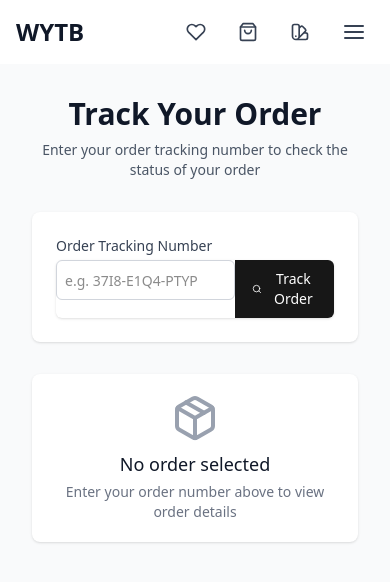
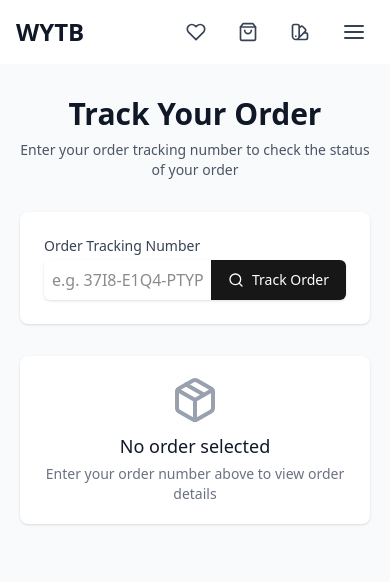
Before and after one commit to alexispartac/florarie-simona, a Next.js app: page /orders in a window 390 px wide. Shown: the top 582 px of the page. Built offline with nearby package versions, Linux system fonts and the light colour scheme.

Commit message:
change theme color switcher values and input dimension from tracking order

```diff
--- a/src/app/orders/layout.tsx
+++ b/src/app/orders/layout.tsx
@@ -7,7 +7,7 @@ export default function OrdersLayout({
 }) {
   return (
       <div className="min-h-screen bg-gray-50">
-        <div className="max-w-7xl mx-auto px-4 sm:px-6 lg:px-8 py-12 sm:py-16 md:py-20">
+        <div className="max-w-7xl mx-auto px-1 sm:px-6 lg:px-8 py-12 sm:py-16 md:py-20">
           {children}
         </div>
       </div>
--- a/src/app/orders/page.tsx
+++ b/src/app/orders/page.tsx
@@ -85,11 +85,10 @@ export default function OrderLookupPage() {
                                     Order Tracking Number
                                 </label>
                                 <div className="flex rounded-md shadow-sm">
-                                    <Input
+                                    <input
                                         type="text"
                                         name="trackingNumber"
                                         id="trackingNumber"
-                                        fullWidth
                                         value={trackingNumber}
                                         onChange={(e) => setTrackingNumber(e.target.value)}
                                         className="p-2 focus:ring-primary focus:border-primary flex-1 block w-full rounded-l-md sm:text-sm border-gray-300"
--- a/src/components/ThemeSwitcher.tsx
+++ b/src/components/ThemeSwitcher.tsx
@@ -10,12 +10,32 @@ const ThemeSwitcher = () => {
   const pathname = usePathname();
   const isHomepage = pathname === '/' || pathname === '/shop';
 
-  const themes: { value: Theme; icon: string }[] = [
-    { value: 'black', icon: '⚫' },
-    { value: 'petrol', icon: '⚫' },
-    { value: 'bleumarin-decolorat', icon: '⚫' },
-    { value: 'gri-albăstrui', icon: '⚫' },
-    { value: 'turcoaz-stins', icon: '⚫' }
+  const themes = [
+    {
+      id: 'black',
+      name: 'Black',
+      color: 'var(--theme-black)'
+    },
+    {
+      id: 'petrol',
+      name: 'Petrol',
+      color: 'var(--theme-petrol)'
+    },
+    {
+      id: 'bleumarin-decolorat',
+      name: 'Bleu Marin',
+      color: 'var(--theme-bleumarin-decolorat)'
+    },
+    {
+      id: 'gri-albăstrui',
+      name: 'Gri Albăstrui',
+      color: 'var(--theme-gri-albăstrui)'
+    },
+    {
+      id: 'turcoaz-stins',
+      name: 'Turcoaz Stins',
+      color: 'var(--theme-turcoaz-stins)'
+    }
   ];
 
   return (
@@ -68,20 +88,20 @@ const ThemeSwitcher = () => {
           <div className="flex flex-wrap gap-2">
             {themes.map((t) => (
               <button
-                key={t.value}
+                key={t.id}
                 onClick={() => {
-                  setTheme(t.value);
+                  setTheme(t.id as Theme);
                   setIsOpen(false);
                 }}
-                className={`w-8 h-8 rounded-full flex items-center justify-center text-lg transition-transform hover:scale-110 ${
-                  theme === t.value
-                    ? 'ring-2 ring-offset-2 ring-primary'
-                    : 'hover:bg-gray-100 dark:hover:bg-gray-700'
+                className={`w-6 h-6 rounded-full flex items-center justify-center transition-all duration-200 ${
+                  theme === t.id
+                    ? 'ring-2 ring-offset-2 ring-primary transform scale-110'
+                    : 'hover:scale-105 hover:shadow-md'
                 }`}
-                aria-label={`Set theme to ${t.value}`}
-                title={t.value.charAt(0).toUpperCase() + t.value.slice(1)}
+                aria-label={`Set theme to ${t.name}`}
+                title={t.name}
+                style={{ backgroundColor: t.color }}
               >
-                {t.icon}
               </button>
             ))}
           </div>
```
